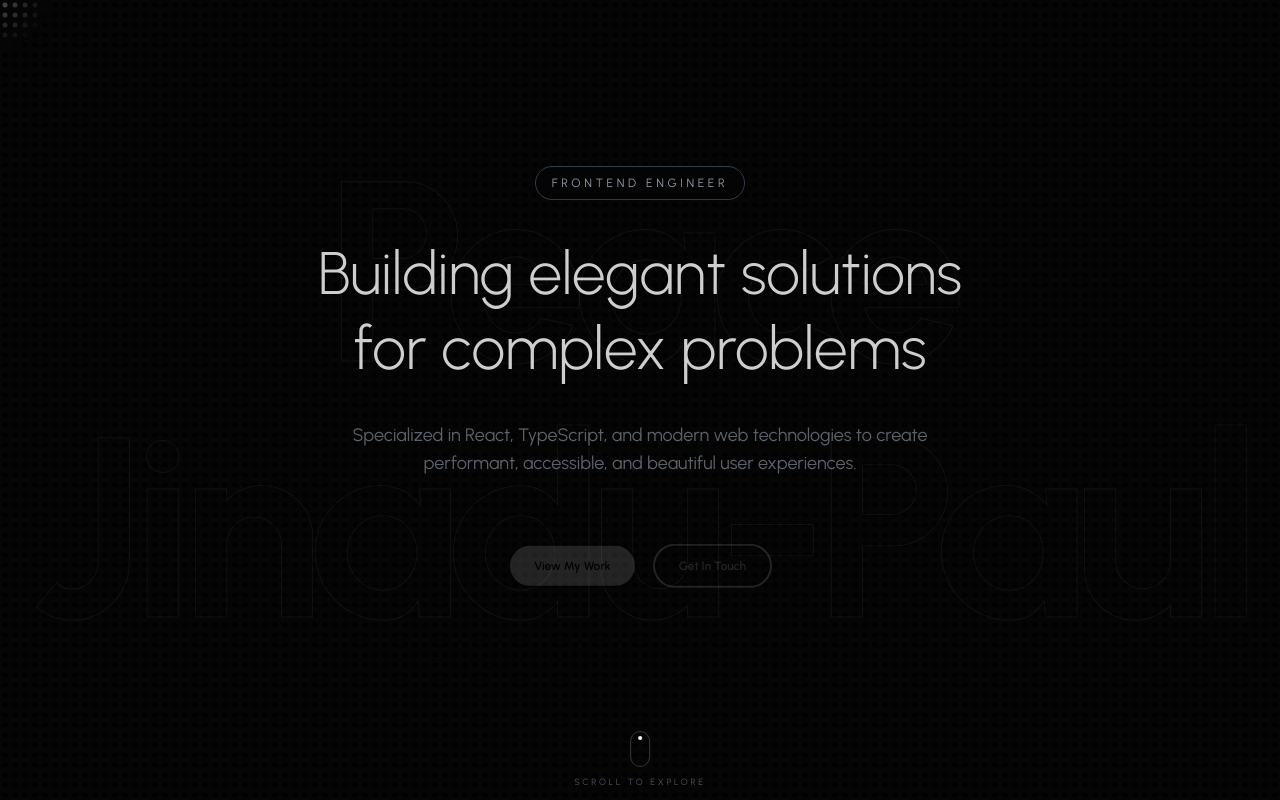
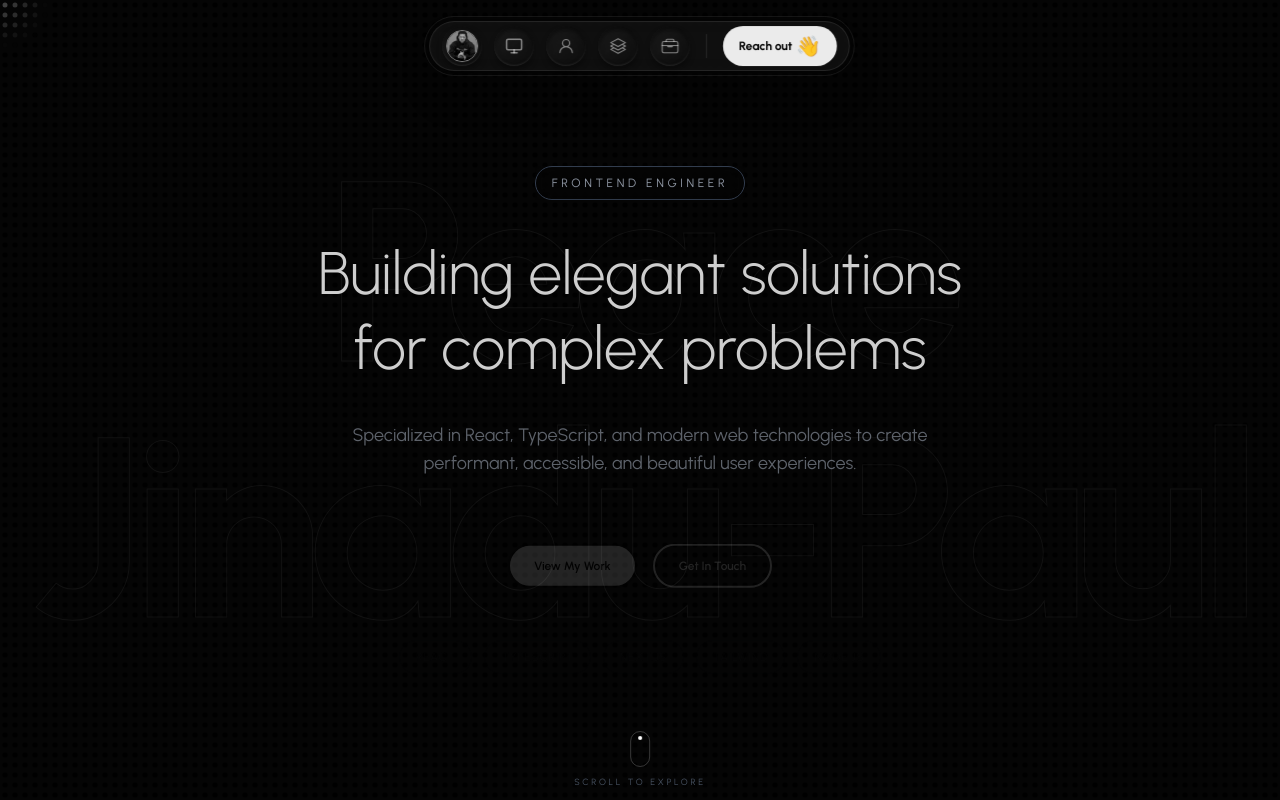
Before and after one commit to Pappyjay23/portfolio-v2, a Next.js app: page / in a window 1280 px wide. Built offline with nearby package versions, Linux system fonts and the light colour scheme.

Commit message:
feat: implemented floating navbar

```diff
--- a/app/globals.css
+++ b/app/globals.css
@@ -62,9 +62,39 @@
 
 body {
 	background-color: var(--color-background);
+	color: var(--color-foreground);
 	font-family: var(--font-urbanist);
-	height: 100%;
-	width: 100%;
+	scroll-behavior: smooth;
+	-webkit-font-smoothing: antialiased;
+	-moz-osx-font-smoothing: grayscale;
+}
+
+::-webkit-scrollbar {
+	width: 5px;
+	height: 8px;
+}
+
+::-webkit-scrollbar-track {
+	background: var(--color-background);
+	border-radius: 10px;
+}
+
+::-webkit-scrollbar-thumb {
+	background: var(--color-foreground);
+	border-radius: 10px;
+}
+
+.threed-effect {
+	box-shadow:
+		inset 0 4px 6px -1px rgba(0, 0, 0, 0.5),
+		inset 0 -1px 2px 0 rgba(255, 255, 255, 0.1),
+		0 4px 6px -1px rgba(0, 0, 0, 0.4);
+
+	background: linear-gradient(
+		145deg,
+		rgba(255, 255, 255, 0.05) 0%,
+		rgba(0, 0, 0, 0.1) 100%
+	);
 }
 
 /* Loader Styles */
@@ -186,3 +216,36 @@ body {
 .animate-mouse-wheel {
 	animation: mouse-wheel 2s cubic-bezier(0.76, 0, 0.24, 1) infinite;
 }
+
+@keyframes wave-animation {
+	0% {
+		transform: rotate(0deg);
+	}
+	10% {
+		transform: rotate(14deg);
+	} /* The hand leans back */
+	20% {
+		transform: rotate(-8deg);
+	} /* The hand leans forward */
+	30% {
+		transform: rotate(14deg);
+	}
+	40% {
+		transform: rotate(-4deg);
+	}
+	50% {
+		transform: rotate(10deg);
+	}
+	60% {
+		transform: rotate(0deg);
+	} /* Return to center */
+	100% {
+		transform: rotate(0deg);
+	} /* Pause until the next loop */
+}
+
+.animate-wave {
+	animation: wave-animation 2.5s infinite;
+	transform-origin: 70% 70%; /* Sets the pivot point to the 'wrist' */
+	display: inline-block;
+}
--- a/app/page.tsx
+++ b/app/page.tsx
@@ -2,7 +2,8 @@
 
 import { useState } from "react";
 import Loader from "@/components/Loader";
-import Hero from "@/components/Hero";
+import Hero from "@/components/Home/Hero";
+import Navbar from "@/components/Navbar/Navbar";
 
 const Home = () => {
 	const [showContent, setShowContent] = useState(false);
@@ -11,7 +12,10 @@ const Home = () => {
 		<>
 			{!showContent && <Loader onLoadComplete={() => setShowContent(true)} />}
 			{showContent && (
-				<main className='min-h-screen'>
+				<main className='min-h-svh relative'>
+					<div className='fixed top-0 left-0 w-full z-50 py-4 flex justify-center'>
+						<Navbar />
+					</div>
 					<Hero />
 					{/* Add more sections here */}
 				</main>
--- a/components/Hero.tsx
+++ b/components/Home/Hero.tsx
@@ -1,7 +1,7 @@
 "use client";
 
 import { useState, useEffect } from "react";
-import DotGrid from "@/components/DotGrid";
+import DotGrid from "@/components/Home/DotGrid";
 
 const Hero = () => {
 	const [isVisible, setIsVisible] = useState(false);
@@ -11,7 +11,7 @@ const Hero = () => {
 	}, []);
 
 	return (
-		<section className='relative min-h-screen py-5 px-2 flex items-center justify-center bg-background text-foreground'>
+		<section className='relative min-h-svh [@media(max-width:330px)]:pt-25 [@media(max-width:330px)]:pb-5 py-5 px-2 flex items-center justify-center bg-background text-foreground'>
 			<div className='absolute inset-0 z-1'>
 				<DotGrid
 					dotSize={5}
@@ -28,7 +28,7 @@ const Hero = () => {
 			{/* Huge background name - outline style */}
 			<div className='absolute inset-0 z-2 flex items-center justify-center overflow-hidden'>
 				<h2
-					className={`text-[10rem] md:text-[15vw] lg:text-[20vw] font-bold tracking-tighter leading-none text-transparent text-center transition-all duration-1000 ${
+					className={`text-[10rem] md:text-[15vw] lg:text-[20vw] font-bold tracking-tighter leading-none text-transparent text-center transition-all duration-1000 pointer-events-none ${
 						isVisible
 							? "opacity-100 scale-100 animate-[strokePulse_8s_ease-in-out_infinite]"
 							: "opacity-0 scale-95"
@@ -54,7 +54,6 @@ const Hero = () => {
 					</div>
 				</div>
 
-				{/* Value statement */}
 				<h1
 					className={`text-3xl md:text-5xl lg:text-6xl font-light mb-4 md:mb-6 leading-tight transition-all duration-1000 delay-500 ${
 						isVisible ? "opacity-100 translate-y-0" : "opacity-0 translate-y-10"
@@ -64,7 +63,6 @@ const Hero = () => {
 					for complex problems
 				</h1>
 
-				{/* Supporting text */}
 				<p
 					className={`text-sm md:text-lg text-gray-400 max-w-2xl mx-auto mb-9 md:mb-12 transition-all duration-1000 delay-700 ${
 						isVisible ? "opacity-100 translate-y-0" : "opacity-0 translate-y-10"
@@ -79,7 +77,7 @@ const Hero = () => {
 						isVisible ? "opacity-100 translate-y-0" : "opacity-0 translate-y-10"
 					}`}>
 					<button className='cursor-pointer group px-6 py-3 rounded-full bg-white border-2 text-black font-semibold capitalize tracking-normal text-[10px] md:text-xs transition-all duration-500 ease-in-out hover:bg-gray-200 relative overflow-hidden active:scale-95'>
-						<span className='relative z-10'>View My Work</span>
+						<span className='relative z-10'>View my Work</span>
 						<div className='absolute inset-0 bg-linear-to-r from-transparent via-white to-transparent -translate-x-full group-hover:translate-x-full transition-transform duration-1000' />
 					</button>
 
@@ -107,14 +105,13 @@ const Hero = () => {
 
 			{/* Scroll indicator */}
 			<div
-				className={`[@media(max-width:340px)]:hidden absolute z-3 bottom-3 left-1/2 -translate-x-1/2 flex flex-col items-center gap-2 transition-all duration-1000 delay-1000 ${
+				className={`[@media(max-width:330px)]:hidden absolute z-3 bottom-3 left-1/2 -translate-x-1/2 flex flex-col items-center gap-2 transition-all duration-1000 delay-1000 ${
 					isVisible ? "opacity-100" : "opacity-0"
 				}`}>
 				<div className='w-5 h-9 border border-white/20 rounded-full flex justify-center p-1'>
-					{/* The "Wheel" animating down */}
 					<div className='w-1 h-1 bg-white rounded-full animate-mouse-wheel' />
 				</div>
-				<span className='text-[8px] md:text-[9px] uppercase tracking-[0.3em] text-gray-600'>
+				<span className='text-[8px] md:text-[9px] uppercase tracking-[0.3em] text-gray-600 animate-pulse'>
 					Scroll to Explore
 				</span>
 			</div>
--- a/components/Loader.tsx
+++ b/components/Loader.tsx
@@ -123,7 +123,9 @@ const Loader = ({ onLoadComplete }: LoaderProps) => {
 					stroke-width='5'
 				/>
 			</svg>
-			<p className='subtitle -mt-4 md:mt-0 font-medium'>Frontend Engineer</p>
+			<p className='subtitle -mt-2 md:mt-0 font-medium text-[10px] md:text-xs uppercase tracking-[0.4em] text-white/60'>
+				Frontend Engineer
+			</p>
 		</div>
 	);
 };
--- /dev/null
+++ b/components/Navbar/Navbar.tsx
@@ -0,0 +1,109 @@
+"use client";
+
+import React, { useEffect, useState } from "react";
+import Image from "next/image";
+import { GoPerson } from "react-icons/go";
+import { HiOutlineSquare3Stack3D } from "react-icons/hi2";
+import { IoBriefcaseOutline } from "react-icons/io5";
+import { LuMonitor } from "react-icons/lu";
+
+const navItemsList = [
+	{
+		icon: (
+			<Image
+				src='/profile.jpg'
+				alt='Profile'
+				fill
+				className='object-cover object-top scale-[1.2] group-hover:scale-[1.4] transition-all duration-500 ease-in-out grayscale group-hover:grayscale-0'
+			/>
+		),
+		label: "Home",
+		isAvatar: true,
+	},
+	{
+		icon: <LuMonitor />,
+		label: "Projects",
+	},
+	{
+		icon: <GoPerson />,
+		label: "About",
+	},
+	{
+		icon: <HiOutlineSquare3Stack3D />,
+		label: "Stack",
+	},
+	{
+		icon: <IoBriefcaseOutline />,
+		label: "Experience",
+	},
+];
+
+const NavItem = ({
+	icon,
+	label,
+	isAvatar = false,
+}: {
+	icon: React.ReactNode;
+	label: string;
+	isAvatar?: boolean;
+}) => {
+	return (
+		<div className='group relative flex items-center justify-center'>
+			<div
+				className={`h-10 w-10 rounded-full flex justify-center items-center threed-effect active:scale-95 transform-gpu will-change-transform transition-all duration-500 ease-in-out cursor-pointer
+        ${isAvatar ? "p-1" : "text-white/50 hover:text-white"}`}>
+				{isAvatar ? (
+					<div className='h-full w-full border border-white/50 rounded-full overflow-hidden relative'>
+						{icon}
+					</div>
+				) : (
+					<span className='text-lg'>{icon}</span>
+				)}
+			</div>
+
+			{/* Tooltip */}
+			<span className='absolute -bottom-10 left-1/2 -translate-x-1/2 px-3 py-1 bg-black/90 text-white text-[9px] uppercase tracking-[0.2em] rounded-full border border-white/10 opacity-0 group-hover:opacity-100 transition-opacity duration-300 pointer-events-none whitespace-nowrap font-medium'>
+				{label}
+			</span>
+		</div>
+	);
+};
+
+const Navbar = () => {
+	const [isVisible, setIsVisible] = useState(false);
+
+	useEffect(() => {
+		setTimeout(() => setIsVisible(true), 300);
+	}, []);
+
+	return (
+		<div
+			className={`p-1 rounded-[100px] border border-white/10 backdrop-blur-md w-fit flex items-center justify-center shadow-2xl transition-all duration-1000 ${
+				isVisible ? "opacity-100 scale-100" : "opacity-0 scale-90"
+			}`}>
+			<div className='bg-white/5 border border-white/10 h-full w-full rounded-full backdrop-blur-md py-1 px-3 flex gap-3 items-center'>
+				{navItemsList.map((item, index) => (
+					<NavItem
+						key={index}
+						label={item.label}
+						isAvatar={item.isAvatar}
+						icon={item.icon}
+					/>
+				))}
+
+				{/* DIVIDER */}
+				<div className='w-px h-6 bg-white/10 mx-1 hidden md:block' />
+
+				{/* CTA */}
+				<a
+					href='mailto:peace@example.com'
+					className='px-4 py-1.5 bg-foreground text-black rounded-full font-bold transition-all duration-300 hover:bg-gray-200 active:scale-95 items-center gap-1 hidden md:flex'>
+					<span className='text-xs'>Reach out</span>
+					<span className='animate-wave text-xl'>👋</span>
+				</a>
+			</div>
+		</div>
+	);
+};
+
+export default Navbar;
```
Also changed, not shown: components/Home/DotGrid.css (renamed from components/DotGrid.css), components/Home/DotGrid.tsx (renamed from components/DotGrid.tsx), public/profile.jpg (added).
